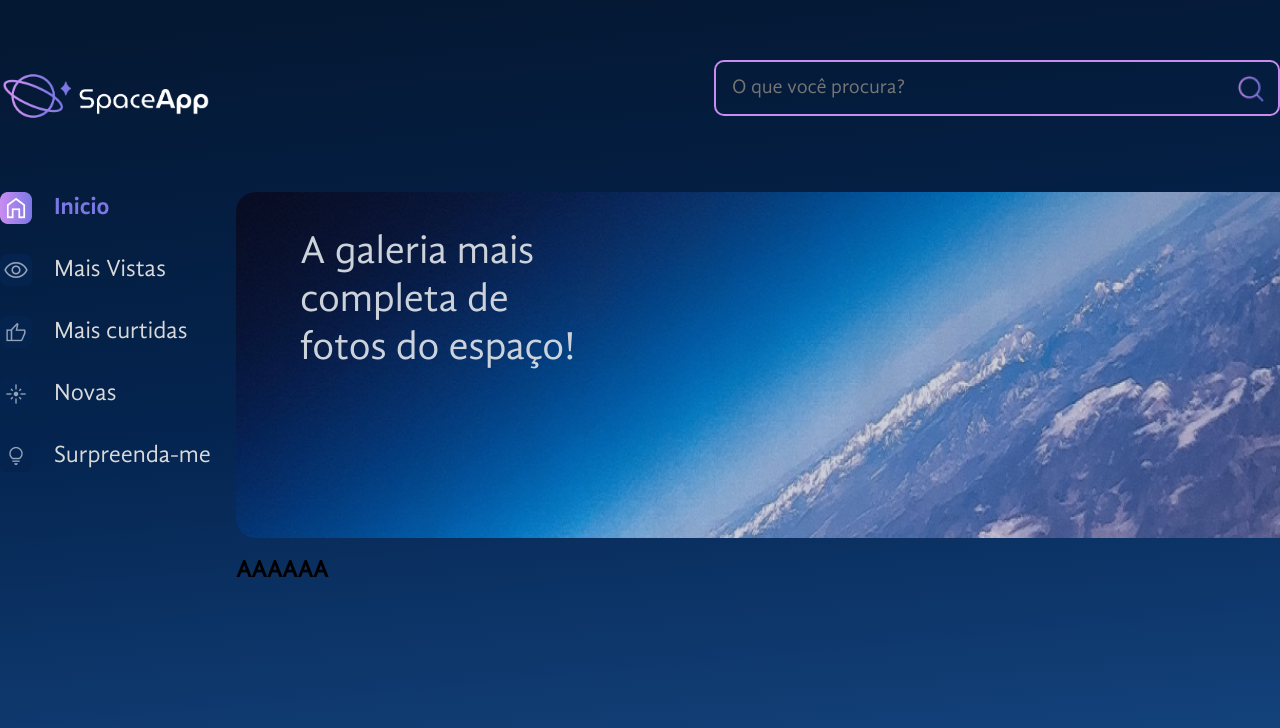
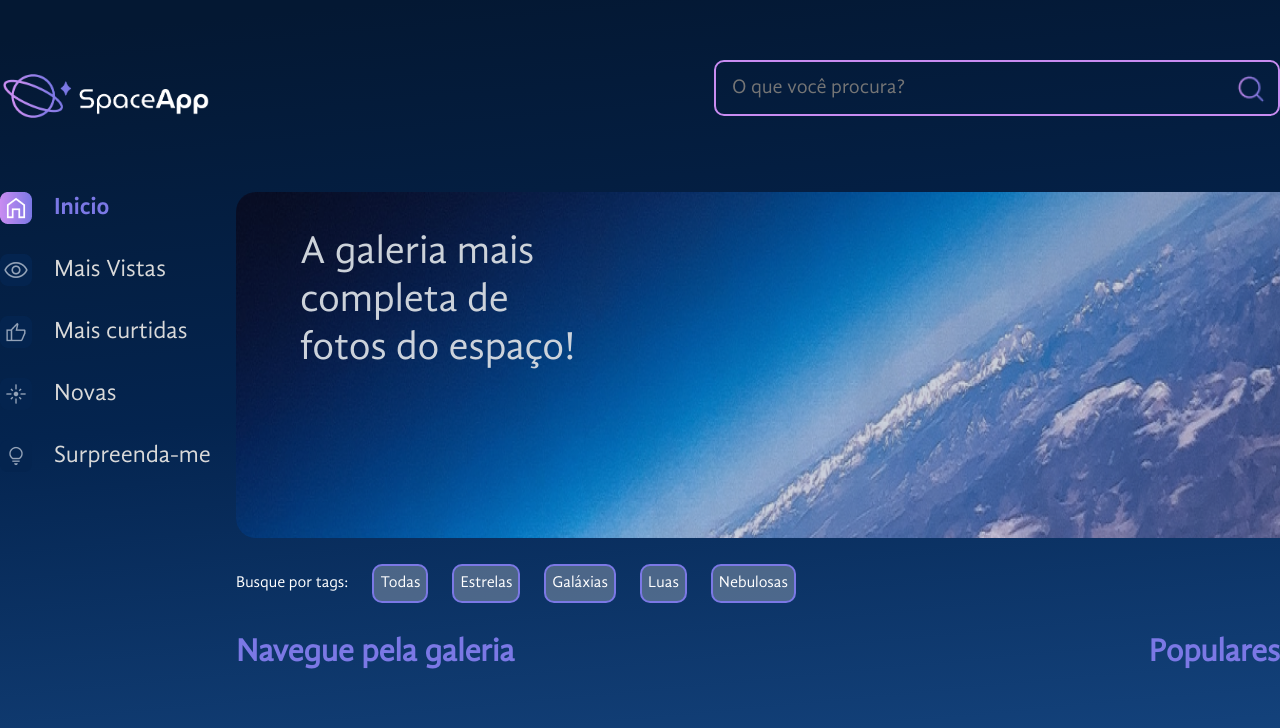
Before and after one commit to gabriielk0/space-app, a React (Vite) app: page / in a window 1280 px wide. Shown: the top 728 px of the page. Built offline with nearby package versions, Linux system fonts and the light colour scheme.

Commit message:
Adicionando Sessão TAGS

```diff
--- /dev/null
+++ b/src/componentes/Galeria/Populares/index.jsx
@@ -0,0 +1,10 @@
+import Titulo from "../../Titulo"
+
+const Populares = () => {
+    return (
+        <Titulo $alinhamento='center'>Populares</Titulo>
+    )
+
+}
+
+export default Populares
--- /dev/null
+++ b/src/componentes/Galeria/Tags/index.jsx
@@ -0,0 +1,36 @@
+import styled from 'styled-components'
+import tags from './tags.json'
+
+const SecaoTags = styled.section`
+    display: flex;
+    gap: 24px;
+    margin-top: 20px;
+    align-items: center;
+`
+
+const TextoEstilizado = styled.p`
+    color: #FFFFFF;
+`
+
+const Botao = styled.button`
+    color: #FFFFFF;
+    background-color: #D9D9D950;
+    width: auto;
+    height: 39px;
+    border: solid 2px #7B78E5;
+    border-radius: 10px;
+`
+
+
+const Tags = () => {
+    return (
+        <SecaoTags>
+            <TextoEstilizado>Busque por tags:</TextoEstilizado>
+            {tags.map(tag => <Botao key={tag.id}>{tag.titulo}</Botao>)}
+
+        </SecaoTags>
+    )
+
+}
+
+export default Tags
--- /dev/null
+++ b/src/componentes/Galeria/Tags/tags.json
@@ -0,0 +1,22 @@
+[
+    {
+        "id": 0,
+        "titulo": "Todas"
+    },
+    {
+        "id": 1,
+        "titulo": "Estrelas"
+    },
+    {
+        "id": 2,
+        "titulo": "Galáxias"
+    },
+    {
+        "id": 3,
+        "titulo": "Luas"
+    },
+    {
+        "id": 4,
+        "titulo": "Nebulosas"
+    }
+]
--- a/src/componentes/Galeria/index.jsx
+++ b/src/componentes/Galeria/index.jsx
@@ -1,6 +1,27 @@
+import styled from "styled-components"
+import Titulo from "../Titulo"
+import Populares from "./Populares"
+import Tags from "./Tags"
+
+const GaleriaContainer = styled.div`
+    display: flex;
+`
+const SecaoFluida = styled.section`
+    flex-grow: 1;
+`
+
 const Galeria = () => {
     return (
-        <h2>AAAAAA</h2>
+        <>
+            <Tags />
+            <GaleriaContainer>
+                <SecaoFluida>
+
+                <Titulo>Navegue pela galeria</Titulo>
+                </SecaoFluida>
+                <Populares/>
+            </GaleriaContainer>
+        </>
     )
 }
 
--- /dev/null
+++ b/src/componentes/Titulo/index.jsx
@@ -0,0 +1,10 @@
+import styled from "styled-components";
+
+const Titulo = styled.h2`
+    color: #7B78E5;
+    font-size: 32px;
+    text-align: ${props => props.$alinhamento ? props.$alinhamento: 'left'}
+
+`
+
+export default Titulo
```
